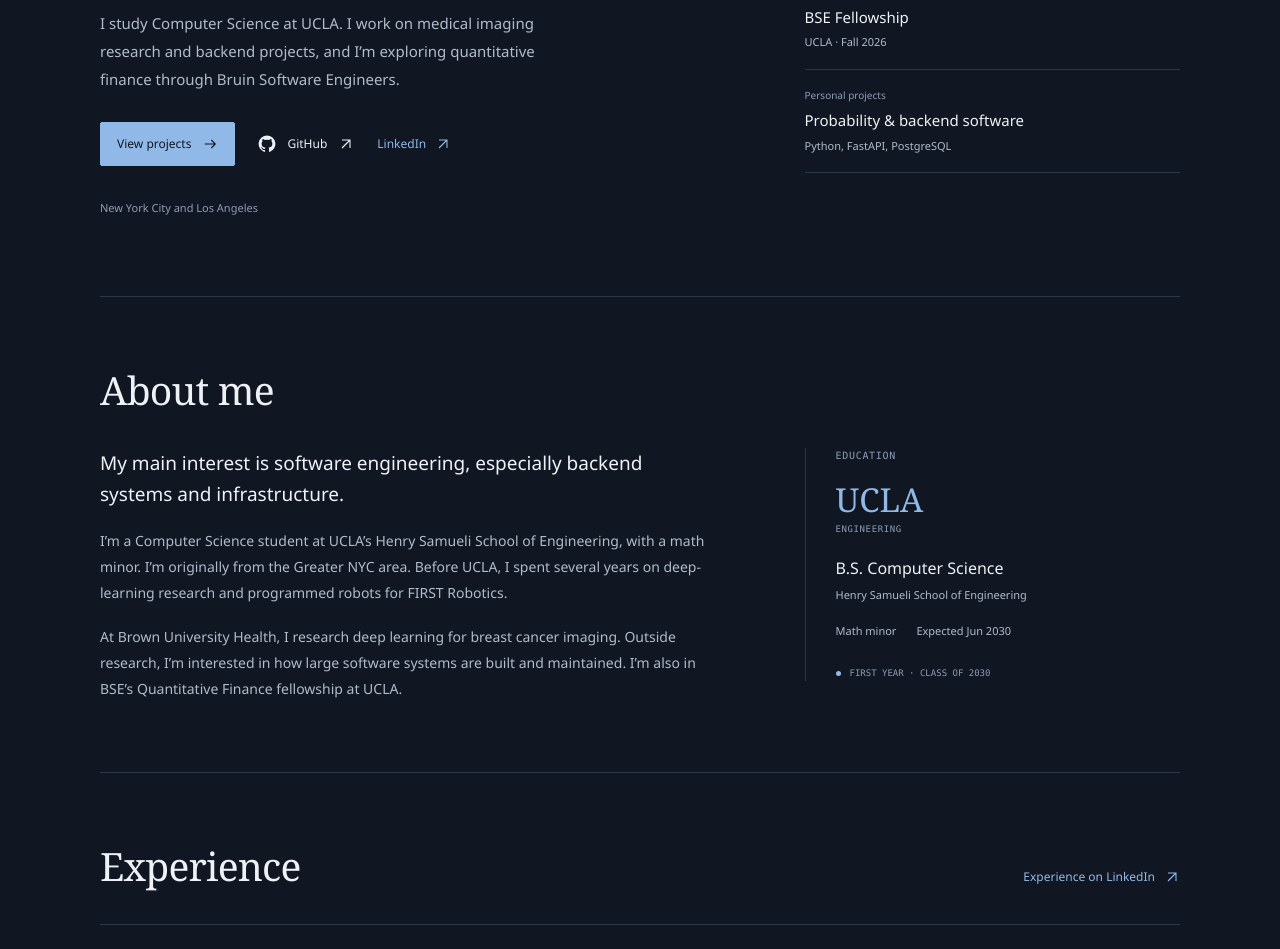
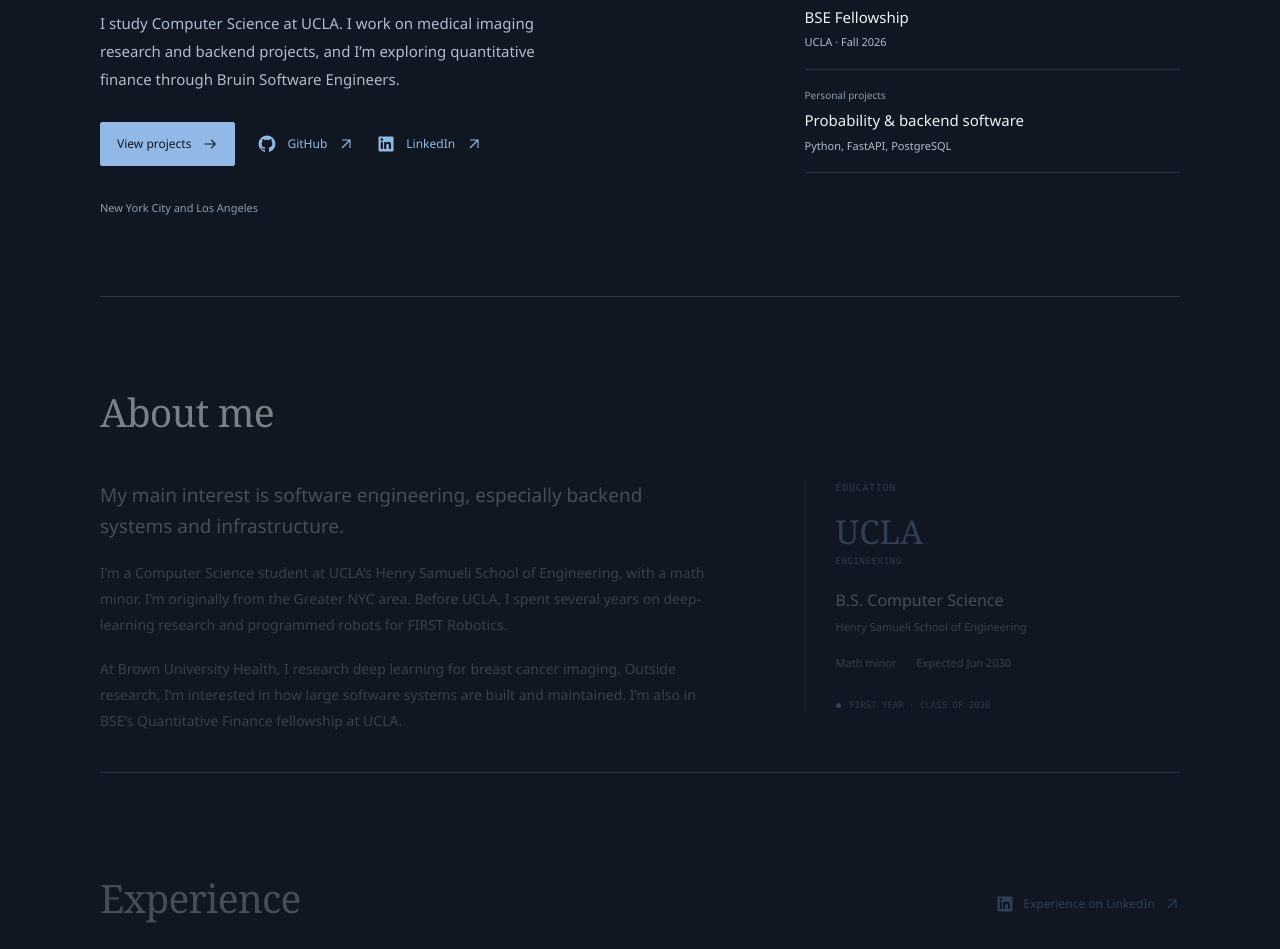
Before and after one commit to vatssavvya/personal-portfolio, a Next.js app: page / in a window 1280 px wide. Shown: the part 383-1332 px from the top of the page. Built offline with nearby package versions, Linux system fonts and the light colour scheme; no server answers.

Commit message:
Add matching LinkedIn icons and scroll-driven page animations

```diff
--- a/app/globals.css
+++ b/app/globals.css
@@ -137,6 +137,21 @@
 @supports (animation-timeline: scroll()) {
   .reading-progress { animation: reading-progress linear both; animation-timeline: scroll(root); }
 }
+@supports (animation-timeline: view()) {
+  [data-scroll-motion] {
+    animation: scroll-reveal linear both;
+    animation-timeline: view();
+    animation-range: entry 0% cover 22%;
+  }
+}
+@keyframes scroll-reveal {
+  from { opacity: .25; transform: translateY(32px); }
+  to { opacity: 1; transform: translateY(0); }
+}
+.social-link { color: var(--accent); }
+.social-icon { width: 18px; height: 18px; flex-shrink: 0; }
+.contact-label { display: inline-flex; align-items: center; gap: 10px; }
+.footer-socials .social-icon { width: 14px; height: 14px; }
 @keyframes reading-progress { to { transform: scaleX(1); } }
 .hero h1 { font-size: clamp(68px, 8vw, 104px); letter-spacing: -4.5px; }
 .hero-subtitle { font-family: var(--serif); font-style: italic; font-size: 25px; color: var(--accent); }
@@ -149,8 +164,8 @@
 .hero-note>a:hover { padding-left: 8px; }
 .button, .contact-link, .text-link, .project-title-link { transition: color .2s, background .2s, transform .2s; }
 .button-primary:hover { transform: translateY(-2px); }
-a svg { transition: transform .25s ease; }
-a:hover svg, a:focus-visible svg { transform: translate(2px, -2px); }
+a .link-arrow { transition: transform .25s ease; }
+a:hover .link-arrow, a:focus-visible .link-arrow { transform: translate(2px, -2px); }
 .project-title-link { display: inline; }
 .project-title-link>svg { display: inline; width: 17px; height: 17px; margin-left: 10px; vertical-align: middle; opacity: .5; }
 .project-title-link:hover>svg { opacity: 1; }
--- a/app/page.tsx
+++ b/app/page.tsx
@@ -1,6 +1,6 @@
 import { Motion } from "@/components/motion";
 import { Header } from "@/components/header";
-import { Arrow, GitHubIcon } from "@/components/icons";
+import { Arrow, GitHubIcon, LinkedInIcon } from "@/components/icons";
 import { SectionHeading } from "@/components/section-heading";
 import { site, experiences, projects, research, skills, currently, publications, bseProject } from "@/lib/portfolio";
 
@@ -21,7 +21,7 @@
           <h1 id="hero-title">Savya Vats</h1>
           <p className="hero-subtitle">Computer Science at UCLA</p>
           <p className="hero-description">I study Computer Science at UCLA. I work on medical imaging research and backend projects, and I’m exploring quantitative finance through Bruin Software Engineers.</p>
-          <div className="hero-actions"><a className="button button-primary" href="#projects">View projects <Arrow /></a><ExternalLink href={site.github} className="button button-secondary"><GitHubIcon />GitHub</ExternalLink><ExternalLink href={site.linkedin} className="text-link">LinkedIn</ExternalLink></div>
+          <div className="hero-actions"><a className="button button-primary" href="#projects">View projects <Arrow /></a><ExternalLink href={site.github} className="button button-secondary social-link"><GitHubIcon />GitHub</ExternalLink><ExternalLink href={site.linkedin} className="button button-secondary social-link"><LinkedInIcon />LinkedIn</ExternalLink></div>
           <p className="hero-location">New York City and Los Angeles</p>
         </div>
         <aside className="hero-note" aria-labelledby="hero-note-heading">
@@ -38,13 +38,13 @@
       </section>
 
       <section className="section container" id="experience" aria-labelledby="experience-heading">
-        <SectionHeading id="experience-heading" title="Experience" action={<ExternalLink href={site.linkedin} className="text-link">Experience on LinkedIn</ExternalLink>} />
+        <SectionHeading id="experience-heading" title="Experience" action={<ExternalLink href={site.linkedin} className="text-link"><LinkedInIcon />Experience on LinkedIn</ExternalLink>} />
 
         <div className="experience-list">{experiences.map((experience) => <article className={`experience-row ${experience.current ? "current-role" : ""}`} key={experience.organization}><div className="experience-date"><span className="timeline-point" /><span>{experience.dates}</span><small>{experience.location || "Engineering team"}</small></div><div className="experience-content"><div className="role-heading"><div><h3>{experience.organization}</h3><p>{experience.role}<span className="separator">/</span>{experience.team}</p></div>{experience.current && <span className="current-badge">Current</span>}</div><ul>{experience.bullets.map(bullet => <li key={bullet}>{bullet}</li>)}</ul></div></article>)}</div>
       </section>
 
       <section className="section container" id="projects" aria-labelledby="projects-heading">
-        <SectionHeading id="projects-heading" title="Selected projects" action={<ExternalLink href={site.github} className="text-link">All repositories on GitHub</ExternalLink>} />
+        <SectionHeading id="projects-heading" title="Selected projects" action={<ExternalLink href={site.github} className="text-link"><GitHubIcon />All repositories on GitHub</ExternalLink>} />
 
         <div className="project-list">{allProjects.map((project) => <article key={project.title} className={project.featured ? "project-row featured-project" : "project-row"}>
           <div className="project-title"><p className="eyebrow">{project.category}</p><h3>{project.url ? <ExternalLink href={project.url} className="project-title-link">{project.title}</ExternalLink> : project.title}</h3>{project.featured && <span className="project-featured-label">Featured project</span>}</div>
@@ -63,8 +63,8 @@
 
       <section className="currently container" aria-labelledby="currently-heading"><div><h2 id="currently-heading">Currently</h2><p>What I’m working on now.</p></div><ul>{currently.map(item => <li key={item}>{item}</li>)}</ul></section>
 
-      <section className="contact container" id="contact" aria-labelledby="contact-heading"><div className="contact-row"><div><h2 id="contact-heading">Get in touch</h2><p>Feel free to reach out about software engineering, research, or a project.</p></div><div className="contact-links">{site.email && <a className="contact-link contact-email" href={`mailto:${site.email}`}>{site.email} <Arrow diagonal /></a>}<ExternalLink href={site.linkedin} className="contact-link">Connect on LinkedIn</ExternalLink><ExternalLink href={site.github} className="contact-link">GitHub</ExternalLink></div></div></section>
+      <section className="contact container" id="contact" aria-labelledby="contact-heading"><div className="contact-row"><div><h2 id="contact-heading">Get in touch</h2><p>Feel free to reach out about software engineering, research, or a project.</p></div><div className="contact-links">{site.email && <a className="contact-link contact-email" href={`mailto:${site.email}`}>{site.email} <Arrow diagonal /></a>}<ExternalLink href={site.linkedin} className="contact-link"><span className="contact-label"><LinkedInIcon />LinkedIn</span></ExternalLink><ExternalLink href={site.github} className="contact-link"><span className="contact-label"><GitHubIcon />GitHub</span></ExternalLink></div></div></section>
     </main>
-    <footer className="container footer"><a href="#home" className="brand-mark" aria-label="Back to top">SV</a><p>© {new Date().getFullYear()} Savya Vats</p><div className="footer-socials"><ExternalLink href={site.github}>GitHub</ExternalLink><ExternalLink href={site.linkedin}>LinkedIn</ExternalLink></div><a className="back-top" href="#home">BACK TO TOP <span aria-hidden="true">↑</span></a></footer>
+    <footer className="container footer"><a href="#home" className="brand-mark" aria-label="Back to top">SV</a><p>© {new Date().getFullYear()} Savya Vats</p><div className="footer-socials"><ExternalLink href={site.github}><GitHubIcon />GitHub</ExternalLink><ExternalLink href={site.linkedin}><LinkedInIcon />LinkedIn</ExternalLink></div><a className="back-top" href="#home">BACK TO TOP <span aria-hidden="true">↑</span></a></footer>
   </>;
 }
--- a/components/icons.tsx
+++ b/components/icons.tsx
@@ -1,7 +1,11 @@
 import type { SVGProps } from "react";
 export function Arrow({ diagonal = false, ...props }: SVGProps<SVGSVGElement> & { diagonal?: boolean }) {
-  return <svg width="16" height="16" viewBox="0 0 24 24" fill="none" stroke="currentColor" strokeWidth="1.6" aria-hidden="true" {...props}>{diagonal ? <path d="M6 18 18 6M6 6h12v12" /> : <path d="M4 12h16m-6-6 6 6-6 6" />}</svg>;
+  return <svg width="16" height="16" viewBox="0 0 24 24" fill="none" stroke="currentColor" strokeWidth="1.6" aria-hidden="true" className="link-arrow" {...props}>{diagonal ? <path d="M6 18 18 6M6 6h12v12" /> : <path d="M4 12h16m-6-6 6 6-6 6" />}</svg>;
 }
 export function GitHubIcon() {
-  return <svg width="18" height="18" viewBox="0 0 24 24" fill="currentColor" aria-hidden="true"><path d="M12 .8a11.2 11.2 0 0 0-3.54 21.83c.56.1.77-.24.77-.54v-2.08c-3.13.68-3.79-1.33-3.79-1.33-.51-1.3-1.25-1.65-1.25-1.65-1.02-.7.08-.69.08-.69 1.13.08 1.72 1.16 1.72 1.16 1 1.72 2.62 1.22 3.26.93.1-.73.39-1.22.71-1.5-2.5-.28-5.12-1.25-5.12-5.54 0-1.22.44-2.22 1.15-3-.11-.28-.5-1.42.11-2.96 0 0 .94-.3 3.08 1.15a10.73 10.73 0 0 1 5.6 0c2.14-1.45 3.08-1.15 3.08-1.15.61 1.54.22 2.68.11 2.96.72.78 1.15 1.78 1.15 3 0 4.3-2.63 5.25-5.13 5.53.4.35.76 1.04.76 2.09v3.08c0 .3.2.65.77.54A11.2 11.2 0 0 0 12 .8Z" /></svg>;
+  return <svg className="social-icon" width="18" height="18" viewBox="0 0 24 24" fill="currentColor" aria-hidden="true"><path d="M12 .8a11.2 11.2 0 0 0-3.54 21.83c.56.1.77-.24.77-.54v-2.08c-3.13.68-3.79-1.33-3.79-1.33-.51-1.3-1.25-1.65-1.25-1.65-1.02-.7.08-.69.08-.69 1.13.08 1.72 1.16 1.72 1.16 1 1.72 2.62 1.22 3.26.93.1-.73.39-1.22.71-1.5-2.5-.28-5.12-1.25-5.12-5.54 0-1.22.44-2.22 1.15-3-.11-.28-.5-1.42.11-2.96 0 0 .94-.3 3.08 1.15a10.73 10.73 0 0 1 5.6 0c2.14-1.45 3.08-1.15 3.08-1.15.61 1.54.22 2.68.11 2.96.72.78 1.15 1.78 1.15 3 0 4.3-2.63 5.25-5.13 5.53.4.35.76 1.04.76 2.09v3.08c0 .3.2.65.77.54A11.2 11.2 0 0 0 12 .8Z" /></svg>;
 }
+
+export function LinkedInIcon() {
+  return <svg className="social-icon" width="18" height="18" viewBox="0 0 24 24" fill="currentColor" aria-hidden="true"><path d="M20.45 2H3.55C2.69 2 2 2.68 2 3.52v16.96c0 .84.69 1.52 1.55 1.52h16.9c.86 0 1.55-.68 1.55-1.52V3.52c0-.84-.69-1.52-1.55-1.52ZM7.93 18.75H4.98V9.2h2.95v9.55ZM6.46 7.9a1.71 1.71 0 1 1 0-3.42 1.71 1.71 0 0 1 0 3.42Zm12.29 10.85H15.8V14.1c0-1.11-.02-2.54-1.55-2.54-1.55 0-1.79 1.21-1.79 2.46v4.73H9.51V9.2h2.83v1.3h.04c.39-.74 1.36-1.52 2.79-1.52 2.98 0 3.58 1.96 3.58 4.51v5.26Z" /></svg>;
+}
```
Also changed, not shown: components/motion.tsx (+22 -11 lines), 2 other files (tests, documents, lock files or other folders).
